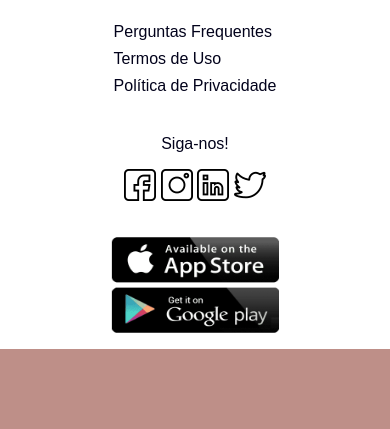
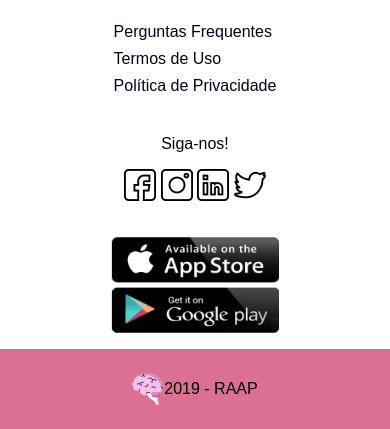
Before and after one commit to SpruceGabriela/Demoday, a Django app: page / in a window 390 px wide. Shown: the part 1201-1630 px from the top of the page. Before the commit the page ends 1550 px from the top, so only its background shows below. Run offline with Django 3.2, Linux system fonts and the light colour scheme.

Commit message:
adicionar uma div

```diff
--- a/app/static/style.css
+++ b/app/static/style.css
@@ -3,7 +3,8 @@ body{
     grid-template-areas: 'header header header header'
                         'article article article article'
                         'section section aside aside'
-                        'footer footer footer footer';
+                        'footer footer footer footer'
+                        'div div div div';
     margin:0;
     padding:0;
     font-family: sans-serif;
@@ -135,8 +136,9 @@ transition: all ease 0.3s;
 
 article{
     grid-area: article;
-    background-image: url("./images/banner.png");
-    background-size: 1400px 600px;
+    background-image: url("./images/banner1.jpg");
+    background-size: cover;
+
     background-repeat: no-repeat;
     height: 600px;
     width: 100%;
@@ -159,7 +161,7 @@ aside{
 
 footer{
     grid-area: footer;
-    height: 200px;
+    height: 150px;
     background-color:white;
     display: flex;
     justify-content: space-around;
@@ -195,7 +197,16 @@ footer{
     margin-top: 20px;
 }
 
+#direitosAutorais{
+    grid-area: div;
+    height: 80px;
+    background-color: palevioletred;
+    display: flex;
+    justify-content: center;
+    align-items: center;
+    padding-top: 3px solid black;
 
+}
 
 @media (max-width:621px){
     body{
@@ -204,7 +215,8 @@ footer{
                             'article article article article'
                             'section section section section'
                             'aside aside aside aside'
-                            'footer footer footer footer';
+                            'footer footer footer footer'
+                            'div div div div';
         margin:0;
         padding:0;
         font-family: sans-serif;
@@ -287,4 +299,14 @@ footer{
         align-items: center;
     }
 
+    #direitosAutorais{
+        grid-area: div;
+        height: 80px;
+        background-color: palevioletred;
+        display: flex;
+        justify-content: center;
+        align-items: center;
+
+    }
+
 }
--- a/app/templates/index.html
+++ b/app/templates/index.html
@@ -72,6 +72,11 @@
                 <img src="{% static 'images/app.png' %}" alt="">
             </div>
         </div>
+
     </footer>
+    <div id="direitosAutorais">
+            <img src="{% static 'images/brain.png' %}" alt="">
+            <p>2019 - RAAP</p>
+    </div>
 </body>
 </html>
```
Also changed, not shown: app/static/images/banner1.jpg (added).
